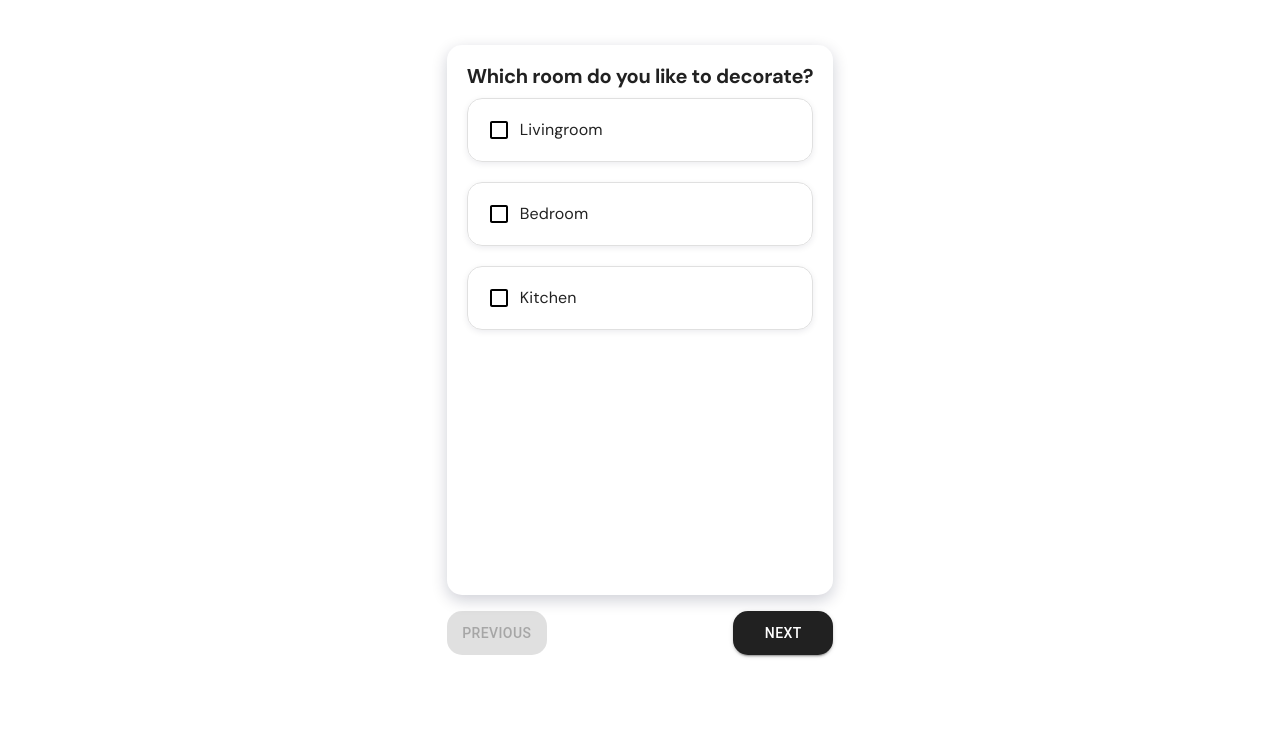
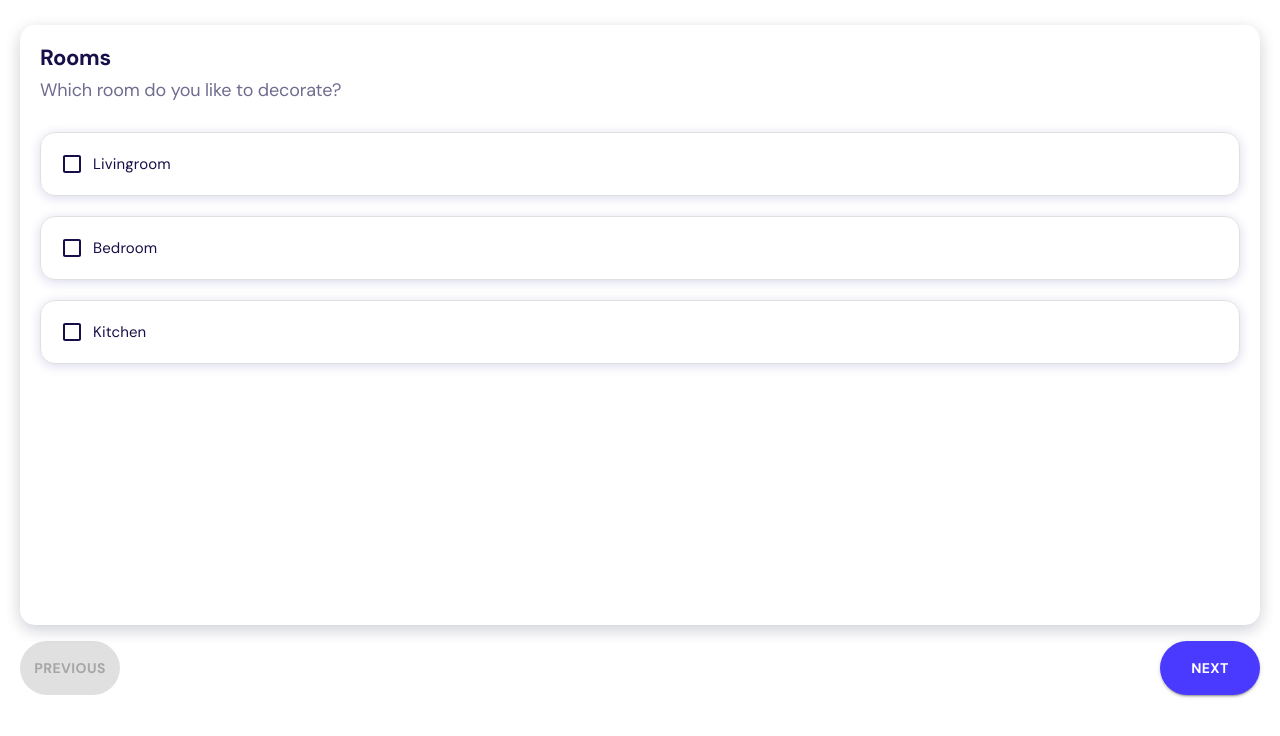
Before and after one commit to gjrkdk/watkostmijninterieur, a React app in the folder apps/frontend/: page / in a window 1280 px wide. Shown: the top 736 px of the page. Built offline with nearby package versions, Linux system fonts and the light colour scheme.

Commit message:
update headings and typography styles across various components

```diff
--- a/apps/frontend/src/components/categories/floors/Floors/Floors.tsx
+++ b/apps/frontend/src/components/categories/floors/Floors/Floors.tsx
@@ -33,7 +33,8 @@ export const Floors = () => {
 
   return (
     <Box>
-      <Typography variant="h1">Which floor do you like to decorate?</Typography>
+      <Typography variant="h1">Floors</Typography>
+      <Typography variant="h2">Which floor do you like to decorate?</Typography>
       {selectedFormValues.rooms
         .filter((room) => room.isSelected)
         .map((room) => (
--- a/apps/frontend/src/components/categories/furniture/Furniture/Furniture.tsx
+++ b/apps/frontend/src/components/categories/furniture/Furniture/Furniture.tsx
@@ -29,7 +29,8 @@ export const Furniture = () => {
 
   return (
     <Box>
-      <Typography variant="h1">Which furniture would you like to choose?</Typography>
+      <Typography variant="h1">Furniture</Typography>
+      <Typography variant="h2">Which furniture would you like to choose?</Typography>
       {selectedFormValues.rooms
         .filter((room) => room.isSelected)
         .map((room, roomIndex) => (
--- a/apps/frontend/src/components/categories/furniture/FurnitureDetails/FurnitureDetails.tsx
+++ b/apps/frontend/src/components/categories/furniture/FurnitureDetails/FurnitureDetails.tsx
@@ -28,7 +28,8 @@ export const FurnitureDetails = () => {
 
   return (
     <Box>
-      <Typography variant="h1">Which furniture details would you like to choose?</Typography>
+      <Typography variant="h1">Furniture details</Typography>
+      <Typography variant="h2">Which furniture details would you like to choose?</Typography>
       {selectedFormValues.rooms
         .map((room, roomIndex) => ({ room, roomIndex }))
         .filter(
--- a/apps/frontend/src/components/categories/rooms/RoomSizes/RoomSizes.tsx
+++ b/apps/frontend/src/components/categories/rooms/RoomSizes/RoomSizes.tsx
@@ -32,7 +32,8 @@ export const RoomSizes = () => {
 
   return (
     <Box>
-      <Typography variant="h1">What is the average m² for each selected room?</Typography>
+      <Typography variant="h1">Room sizes</Typography>
+      <Typography variant="h2">What is the average m² for each selected room?</Typography>
       {selectedFormValues.rooms
         .filter((room) => room.isSelected)
         .map((room) => (
--- a/apps/frontend/src/components/categories/rooms/Rooms/Rooms.tsx
+++ b/apps/frontend/src/components/categories/rooms/Rooms/Rooms.tsx
@@ -33,7 +33,8 @@ export const Rooms = () => {
 
   return (
     <Box>
-      <Typography variant="h1">Which room do you like to decorate?</Typography>
+      <Typography variant="h1">Rooms</Typography>
+      <Typography variant="h2">Which room do you like to decorate?</Typography>
       <FormControl error={!!error.rooms} variant="standard">
         {selectedFormValues.rooms.map((room) => (
           <FormGroup key={room.id}>
--- a/apps/frontend/src/components/categories/windows/AmountWindows/AmountWindows.tsx
+++ b/apps/frontend/src/components/categories/windows/AmountWindows/AmountWindows.tsx
@@ -35,7 +35,8 @@ export const AmountWindows = () => {
 
   return (
     <Box>
-      <Typography variant="h1">How many windows do you want to decorate?</Typography>
+      <Typography variant="h1">Amount windows</Typography>
+      <Typography variant="h2">How many windows do you want to decorate?</Typography>
       {selectedFormValues.rooms
         .filter(
           (room) =>
--- a/apps/frontend/src/components/categories/windows/CurtainSizes/CurtainSizes.tsx
+++ b/apps/frontend/src/components/categories/windows/CurtainSizes/CurtainSizes.tsx
@@ -32,7 +32,8 @@ export const CurtainSizes = () => {
 
   return (
     <Box>
-      <Typography variant="h1">
+      <Typography variant="h1">Curtain sizes</Typography>
+      <Typography variant="h2">
         Select one of the most common curtain or inbetween widths
       </Typography>
       {selectedFormValues.rooms
--- a/apps/frontend/src/components/categories/windows/WindowDecoration/WindowDecoration.tsx
+++ b/apps/frontend/src/components/categories/windows/WindowDecoration/WindowDecoration.tsx
@@ -35,7 +35,8 @@ export const WindowDecoration = () => {
 
   return (
     <Box>
-      <Typography variant="h1">Which window decoration would you like to choose?</Typography>
+      <Typography variant="h1">Window decoration</Typography>
+      <Typography variant="h2">Which window decoration would you like to choose?</Typography>
       {selectedFormValues.rooms
         .filter((room) => room.isSelected)
         .map((room) => (
--- a/apps/frontend/src/components/categories/windows/WindowDecorationDetails/WindowDecorationDetails.tsx
+++ b/apps/frontend/src/components/categories/windows/WindowDecorationDetails/WindowDecorationDetails.tsx
@@ -51,7 +51,8 @@ export const WindowDecorationDetails = () => {
 
   return (
     <Box>
-      <Typography variant="h1">Select details for your window decoration</Typography>
+      <Typography variant="h1">Window decoration details</Typography>
+      <Typography variant="h2">Select details for your window decoration</Typography>
       {selectedFormValues.rooms
         .filter((room) =>
           room.windowDecoration?.some(
@@ -61,13 +62,13 @@ export const WindowDecorationDetails = () => {
         )
         .map((room) => (
           <Box key={room.id}>
-            <Typography variant="subtitle1">{room.label}</Typography>
             {getRelevantDetails(room).map((detail) => (
               <FormControl
                 key={detail.id}
                 error={!!error.windowDecorationDetails}
                 variant="standard"
               >
+                <Typography variant="subtitle1">{room.label}</Typography>
                 <FormLabel>{detail.label}</FormLabel>
                 <RadioGroup
                   value={detail.details.find((d) => d.isSelected)?.label || ""}
--- a/apps/frontend/src/components/categories/windows/WindowSizes/WindowSizes.tsx
+++ b/apps/frontend/src/components/categories/windows/WindowSizes/WindowSizes.tsx
@@ -28,7 +28,8 @@ export const WindowSizes = () => {
 
   return (
     <Box>
-      <Typography variant="h1">Select sizes for each window</Typography>
+      <Typography variant="h1">Window sizes</Typography>
+      <Typography variant="h2">Select sizes for each window</Typography>
       {selectedFormValues.rooms
         .filter(
           (room) =>
--- a/apps/frontend/src/index.html
+++ b/apps/frontend/src/index.html
@@ -12,6 +12,6 @@
     <title>My React App</title>
   </head>
   <body>
-    <div id="root"></div>
+    <div id="root" style="width: 100%"></div>
   </body>
 </html>
--- a/apps/frontend/src/theme.tsx
+++ b/apps/frontend/src/theme.tsx
@@ -24,13 +24,16 @@ export const theme = createTheme({
   typography: {
     h1: {
       fontFamily: "DM Sans",
-      fontSize: "20px",
+      fontSize: "22px",
       fontWeight: "bold",
+      color: "#170F49",
     },
-    body1: {
+    h2: {
       fontFamily: "DM Sans",
-      fontSize: "16px",
+      fontSize: "18px",
       fontWeight: "normal",
+      color: " #6F6C90",
+      marginTop: "10px",
     },
   },
   breakpoints: {
@@ -50,11 +53,11 @@ export const theme = createTheme({
         },
         body: {
           margin: 0,
-          padding: "20px 20px 120px 20px",
+          padding: "20px 20px 100px 20px",
           height: "100vh",
           display: "flex",
+          alignItems: "center",
           justifyContent: "center",
-          alignItems: "center",
         },
       },
     },
@@ -62,9 +65,10 @@ export const theme = createTheme({
       styleOverrides: {
         root: {
           padding: "20px",
-          height: "550px",
+          height: "600px",
           borderRadius: "15px",
           boxShadow: "0px 5px 16px 0px rgba(8, 15, 52, 0.2)",
+          width: "100%",
           overflowY: "auto",
         },
       },
@@ -72,9 +76,14 @@ export const theme = createTheme({
     MuiButton: {
       styleOverrides: {
         root: {
-          borderRadius: "15px",
-          padding: "10px",
+          borderRadius: "56px",
+          padding: "15px",
           width: "100px",
+          background: "#4A3AFF",
+          fontFamily: "DM Sans",
+          fontSize: "14px",
+          fontWeight: "bold",
+          boxShadow: "0 3px 12px 0pxrgba(74, 58, 255, 0.18)",
         },
       },
     },
@@ -82,6 +91,7 @@ export const theme = createTheme({
       styleOverrides: {
         root: {
           width: "100%",
+          marginTop: "20px",
         },
       },
     },
@@ -100,17 +110,33 @@ export const theme = createTheme({
           width: "100%",
           border: "1px solid #e0e0e0",
           borderRadius: "15px",
-          boxShadow: "0 2px 6px 0px rgba(8, 15, 52, 0.08)",
+          boxShadow: "0 2px 11px 0px rgba(68, 65, 164, 0.2)",
           padding: "10px",
           margin: "0 0 10px 0",
           marginTop: "10px",
+        },
+        label: {
+          fontFamily: "DM Sans",
+          fontSize: "15px",
+          fontWeight: "normal",
+          color: "#170F49",
+        },
+      },
+    },
+    MuiFormLabel: {
+      styleOverrides: {
+        root: {
+          fontFamily: "DM Sans",
+          fontSize: "18px",
+          fontWeight: "bold",
+          color: "#170F49",
         },
       },
     },
     MuiSvgIcon: {
       styleOverrides: {
         root: {
-          color: "black",
+          color: "#170F49",
         },
       },
     },
```
